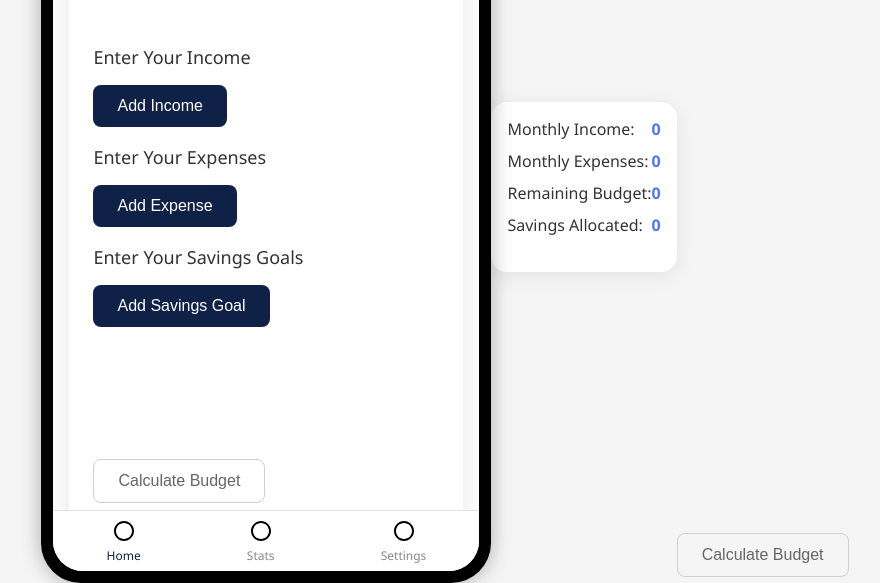
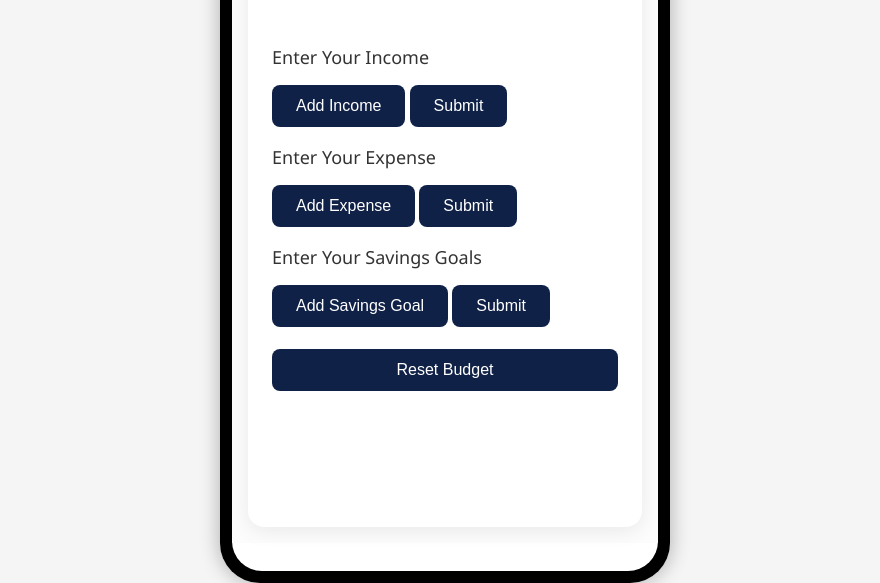
Before and after one commit to Daniel21b/Budgeting-App, a plain HTML site: page index.html in a window 1280 px wide. Shown: the part 223-806 px from the top of the page, without its empty margins (195-1075 px from the left). Drawn offline with Linux system fonts and the light colour scheme.

Commit message:
Update index.html

```diff
--- a/index.html
+++ b/index.html
@@ -24,71 +24,37 @@
             <p class="survey-subtitle">Set up your income, expenses, and savings goals</p>
           </div>
 
-          <!-- <div class="survey-step">
-            <div class="step-indicator">
-              <div class="step-dot active"></div>
-              <div class="step-dot"></div>
-              <div class="step-dot"></div>
-            </div>
-
-          </div> -->
-
           <!-- Income Form -->
           <section class="income-section">
             <h3 class="question-text">Enter Your Income</h3>
+            <div id="income-error" class="error-message"></div>
             <div id="income-list"></div>
             <button class="btn btn-primary" onclick="addIncome()">Add Income</button>
+            <button class="btn btn-primary" onclick="submitIncome()">Submit</button>
           </section>
 
           <!-- Expense Form -->
           <section class="expense-section">
-            <h3 class="question-text">Enter Your Expenses</h3>
+            <h3 class="question-text">Enter Your Expense</h3>
+            <div id="expense-error" class="error-message"></div>
             <div id="expense-list"></div>
             <button class="btn btn-primary" onclick="addExpense()">Add Expense</button>
+            <button class="btn btn-primary" onclick="submitExpense()">Submit</button>
           </section>
 
           <!-- Savings Form -->
           <section class="savings-section">
             <h3 class="question-text">Enter Your Savings Goals</h3>
+            <div id="savings-error" class="error-message"></div>
             <div id="savings-list"></div>
             <button class="btn btn-primary" onclick="addSavingsGoal()">Add Savings Goal</button>
+            <button class="btn btn-primary" onclick="submitSavingsGoal()">Submit</button>
           </section>
-
-          <div class="survey-buttons">
-            <button class="btn btn-outline" onclick="calculateBudget()">Calculate Budget</button>
+          <br>
+          <button class="btn btn-primary" onclick="resetBudget()">Reset Budget</button>
+          <div class="empty-screen" id="empty-screen">No data entered yet.</div>
         </div>
-
-          <div class="empty-screen" id="empty-screen">
-            No data entered yet.
-          </div>
-        </div>
-      </div>
-
-      <div class="nav-bar">
-        <div class="nav-item active">
-          <div class="nav-icon">
-            <svg width="24" height="24"><path d="M12 2C6.48 2 2 6.48 2 12s4.48 10 10 10 10-4.48 10-10S17.52 2 12 2zm0 18c-4.41 0-8-3.59-8-8s3.59-8 8-8 8 3.59 8 8-3.59 8-8 8z"></path></svg>
-          </div>
-          <div class="nav-label">Home</div>
-        </div>
-        <div class="nav-item">
-          <div class="nav-icon">
-            <svg width="24" height="24"><path d="M12 2C6.48 2 2 6.48 2 12s4.48 10 10 10 10-4.48 10-10S17.52 2 12 2zm0 18c-4.41 0-8-3.59-8-8s3.59-8 8-8 8 3.59 8 8-3.59 8-8 8z"></path></svg>
-          </div>
-          <div class="nav-label">Stats</div>
-        </div>
-        <div class="nav-item">
-          <div class="nav-icon">
-            <svg width="24" height="24"><path d="M12 2C6.48 2 2 6.48 2 12s4.48 10 10 10 10-4.48 10-10S17.52 2 12 2zm0 18c-4.41 0-8-3.59-8-8s3.59-8 8-8 8 3.59 8 8-3.59 8-8 8z"></path></svg>
-          </div>
-          <div class="nav-label">Settings</div>
-        </div>
-      </div>
-    </div>
-  </div>
-
-  <script src="script.js"></script>
-    <div class="budget-results">
+        <div class="budget-results" id="budget-results" style="display:none;">
             <div class="result-item">
               <span class="result-label">Monthly Income:</span>
               <span id="monthly-income" class="result-value">0</span>
@@ -107,11 +73,13 @@
             </div>
             <div class="result-item" id="budget-warning" style="color: red;"></div>
           </div>
-  <div class="survey-buttons">
-  <button class="btn btn-outline" onclick="calculateBudget()">Calculate Budget</button>
+      </div>
+    </div>
   </div>
 
+  <!-- Budget Results -->
 
 
+  <script src="script.js"></script>
 </body>
 </html>
```
Lines whose indentation alone changed are shown as unchanged.
